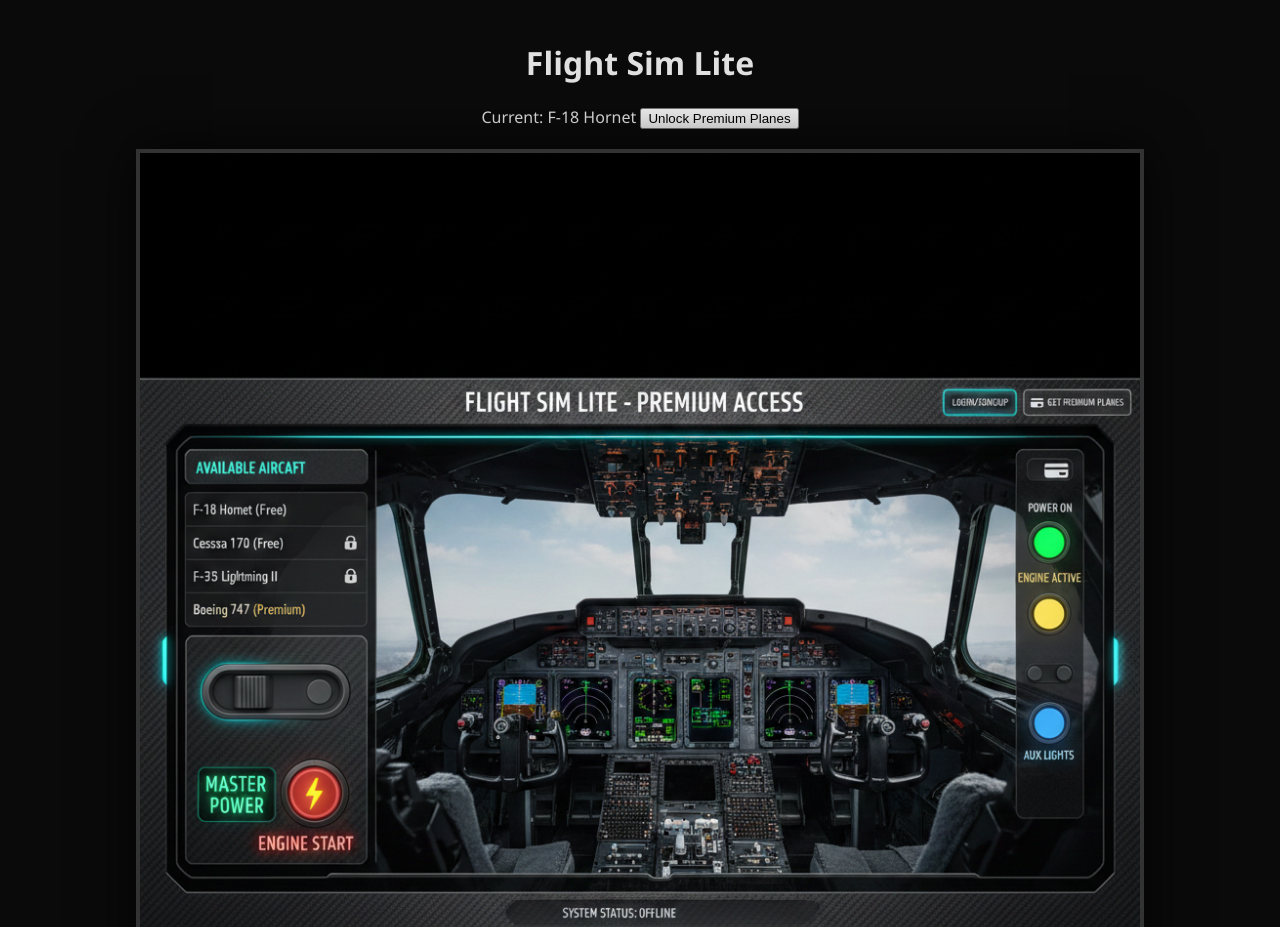
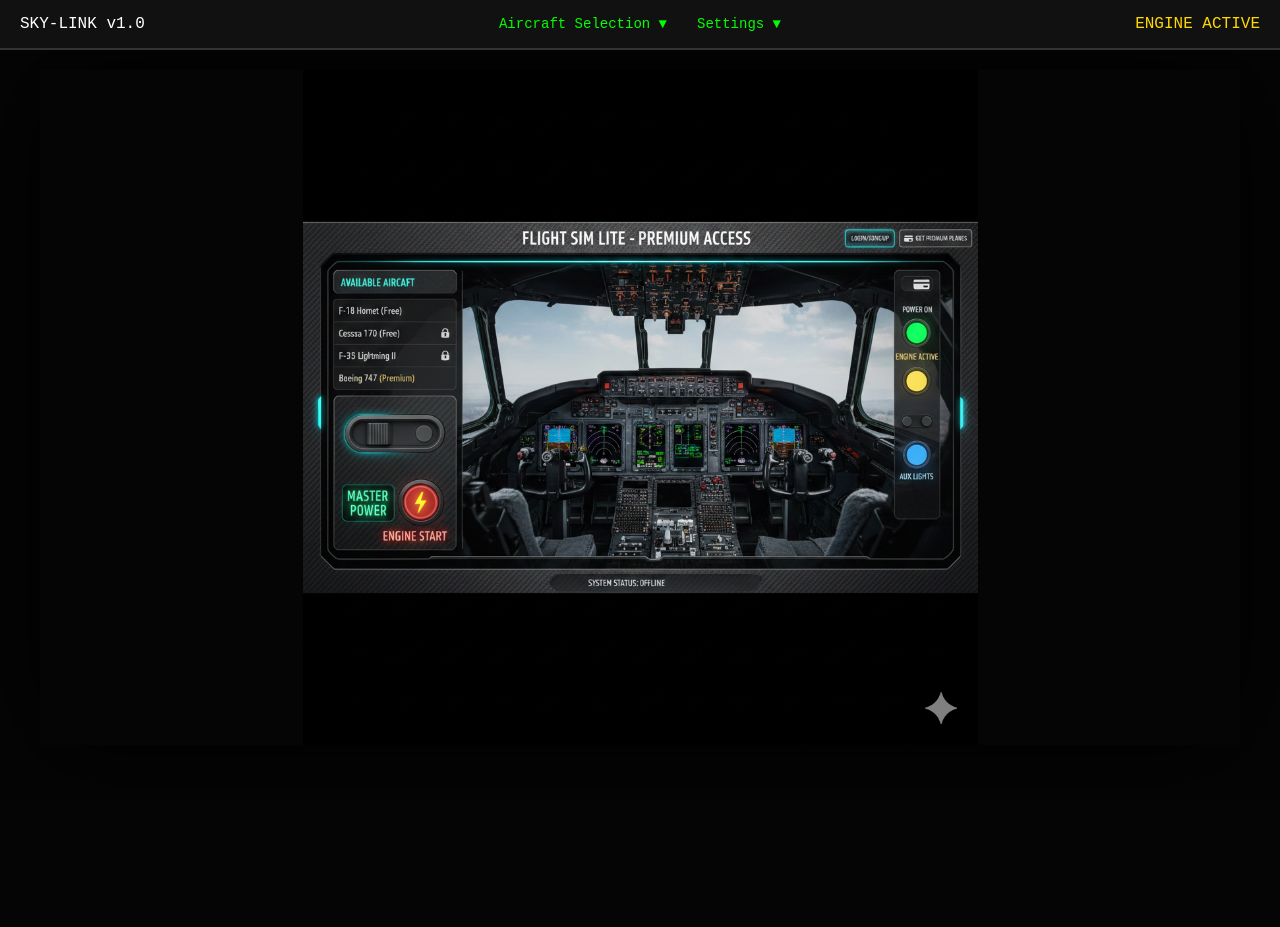
Before and after one commit to elipatchrat/Sam-Project, a plain HTML site: page index.html in a window 1280 px wide. Shown: the top 927 px of the page. After the commit the page ends 800 px from the top, so only its background shows below. Drawn offline with Linux system fonts and the light colour scheme.

Commit message:
Clean up ui

```diff
--- a/index.html
+++ b/index.html
@@ -4,35 +4,44 @@
 <head>
     <meta charset="UTF-8">
     <meta name="viewport" content="width=device-width, initial-scale=1.0">
-    <title>Interactive Cockpit Prototype</title>
+    <title>Flight Sim Prototype</title>
     <link rel="stylesheet" href="style.css">
 </head>
 
 <body>
 
-    <div id="ui-layer">
-        <h1>Flight Sim Lite</h1>
-        <div class="plane-info">
-            <span id="plane-name">Current: F-18 Hornet</span>
-            <button id="unlock-btn" onclick="togglePremium()">Unlock Premium Planes</button>
+    <nav class="navbar">
+        <div class="nav-logo">SKY-LINK v1.0</div>
+        <ul class="nav-links">
+            <li class="dropdown">
+                <a href="javascript:void(0)" class="dropbtn">Aircraft Selection ▼</a>
+                <div class="dropdown-content">
+                    <a href="#" onclick="selectPlane('F-18')">F-18 Hornet (Free)</a>
+                    <a href="#" onclick="selectPlane('F-35')">F-35 Lightning (Premium)</a>
                 </div>
+            </li>
+            <li class="dropdown">
+                <a href="javascript:void(0)" class="dropbtn">Settings ▼</a>
+                <div class="dropdown-content">
+                    <label class="nav-label">
+                        <input type="checkbox" id="debug-toggle"> Show Hitboxes
+                    </label>
+                    <a href="#" onclick="togglePremium()">Purchase Premium</a>
                 </div>
+            </li>
+        </ul>
+        <div id="status-display">SYSTEM OFFLINE</div>
+    </nav>
 
-    <div id="cockpit-container">
-        <img src="cockpit-v1.png" id="bg-image" alt="Cockpit Background">
-
-        <div class="hitbox" id="hitbox-battery" title="Master Power"></div>
-        <div class="hitbox" id="hitbox-engine" title="Engine Start"></div>
-        <div class="hitbox" id="hitbox-aux" title="Aux Lights"></div>
+    <main id="simulation-stage">
+        <div id="cockpit-viewport">
+            <div class="hitbox" id="hitbox-battery"></div>
+            <div class="hitbox" id="hitbox-engine"></div>
 
             <div class="glow" id="glow-power" style="top: 38%; left: 90.5%;"></div>
             <div class="glow" id="glow-engine" style="top: 47%; left: 90.5%; background: gold;"></div>
-        <div class="glow" id="glow-aux" style="top: 59.5%; left: 90.5%; background: cyan;"></div>
         </div>
-
-    <div class="debug-controls">
-        <label><input type="checkbox" id="debug-toggle"> Show Hitboxes (Dev Mode)</label>
-    </div>
+    </main>
 
     <script src="script.js"></script>
 </body>
--- a/script.js
+++ b/script.js
@@ -10,6 +10,17 @@
 const glowEngine = document.getElementById('glow-engine');
 const debugToggle = document.getElementById('debug-toggle');
 const container = document.getElementById('cockpit-container');
+
+// Add this at the top of your existing script.js
+const statusDisplay = document.getElementById('status-display');
+
+// Inside your battery event listener:
+statusDisplay.innerText = isPowerOn ? "SYSTEMS READY" : "SYSTEM OFFLINE";
+statusDisplay.style.color = isPowerOn ? "#00ff00" : "#ff0000";
+
+// Inside your engine event listener:
+statusDisplay.innerText = "ENGINE ACTIVE";
+statusDisplay.style.color = "gold";
 
 // --- Interactions ---
 
--- a/style.css
+++ b/style.css
@@ -1,45 +1,107 @@
+/* Layout Reset */
+* {
+    box-sizing: border-box;
+    margin: 0;
+    padding: 0;
+}
+
 body {
-    background-color: #0a0a0a;
-    color: #e0e0e0;
-    font-family: 'Segoe UI', Tahoma, Geneva, Verdana, sans-serif;
+    background-color: #050505;
+    color: white;
+    font-family: 'Courier New', Courier, monospace;
+    height: 100-vh;
     display: flex;
     flex-direction: column;
+}
+
+/* Navbar Styling */
+.navbar {
+    background: #111;
+    display: flex;
+    justify-content: space-between;
     align-items: center;
-    margin: 0;
+    padding: 0 20px;
+    height: 50px;
+    border-bottom: 2px solid #333;
+    z-index: 1000;
+}
+
+.nav-links {
+    list-style: none;
+    display: flex;
+}
+
+.dropdown {
+    position: relative;
+    display: inline-block;
+}
+
+.dropbtn {
+    color: #00ff00;
+    padding: 15px;
+    text-decoration: none;
+    display: block;
+    font-size: 14px;
+}
+
+.dropdown-content {
+    display: none;
+    position: absolute;
+    background-color: #111;
+    min-width: 200px;
+    box-shadow: 0px 8px 16px rgba(0, 0, 0, 0.5);
+    border: 1px solid #333;
+    z-index: 1;
+}
+
+.dropdown-content a,
+.nav-label {
+    color: white;
+    padding: 12px 16px;
+    text-decoration: none;
+    display: block;
+    font-size: 13px;
+}
+
+.dropdown-content a:hover {
+    background-color: #222;
+    color: #00ff00;
+}
+
+.dropdown:hover .dropdown-content {
+    display: block;
+}
+
+/* The Simulation Stage */
+#simulation-stage {
+    flex-grow: 1;
+    display: flex;
+    justify-content: center;
+    align-items: center;
     padding: 20px;
 }
 
-#ui-layer {
-    text-align: center;
-    margin-bottom: 20px;
+#cockpit-viewport {
+    position: relative;
+    width: 100%;
+    max-width: 1200px;
+    aspect-ratio: 16 / 9;
+    /* Adjust this to match your image's ratio */
+    background-image: url('cockpit-v1.png');
+    background-size: contain;
+    background-repeat: no-repeat;
+    background-position: center;
+    box-shadow: 0 0 100px rgba(0, 0, 0, 1);
 }
 
-#cockpit-container {
-    position: relative;
-    width: 90vw;
-    max-width: 1000px;
-    box-shadow: 0 0 50px rgba(0, 0, 0, 0.8);
-    border: 4px solid #333;
-}
-
-#bg-image {
-    width: 100%;
-    display: block;
-}
-
-/* Hitboxes: Calibrated for the mockup image */
+/* Re-using hitbox and glow logic from previous step */
 .hitbox {
     position: absolute;
     cursor: pointer;
-    background: rgba(255, 255, 255, 0);
-    /* Invisible by default */
-    border: 1px solid transparent;
-    transition: 0.2s;
 }
 
-/* Debug mode styling */
 .show-hitboxes .hitbox {
-    background: rgba(0, 255, 255, 0.3);
+    background: rgba(0, 255, 255, 0.2);
     border: 1px solid cyan;
 }
 
@@ -48,7 +110,6 @@
     left: 5.5%;
     width: 8%;
     height: 12%;
-    border-radius: 10px;
 }
 
 #hitbox-engine {
@@ -56,19 +117,8 @@
     left: 14%;
     width: 8%;
     height: 12%;
-    border-radius: 50%;
 }
 
-#hitbox-aux {
-    top: 40%;
-    left: 1%;
-    width: 5%;
-    height: 10%;
-}
-
-/* Placeholder aux loc */
-
-/* Glow Effects */
 .glow {
     position: absolute;
     width: 2.5%;
@@ -78,11 +128,4 @@
     pointer-events: none;
     background: #00ff00;
     box-shadow: 0 0 15px currentColor;
-    transition: opacity 0.3s;
 }
-
-.debug-controls {
-    margin-top: 20px;
-    font-size: 0.8em;
-    color: #666;
-}
```
Lines whose indentation alone changed are shown as unchanged.
